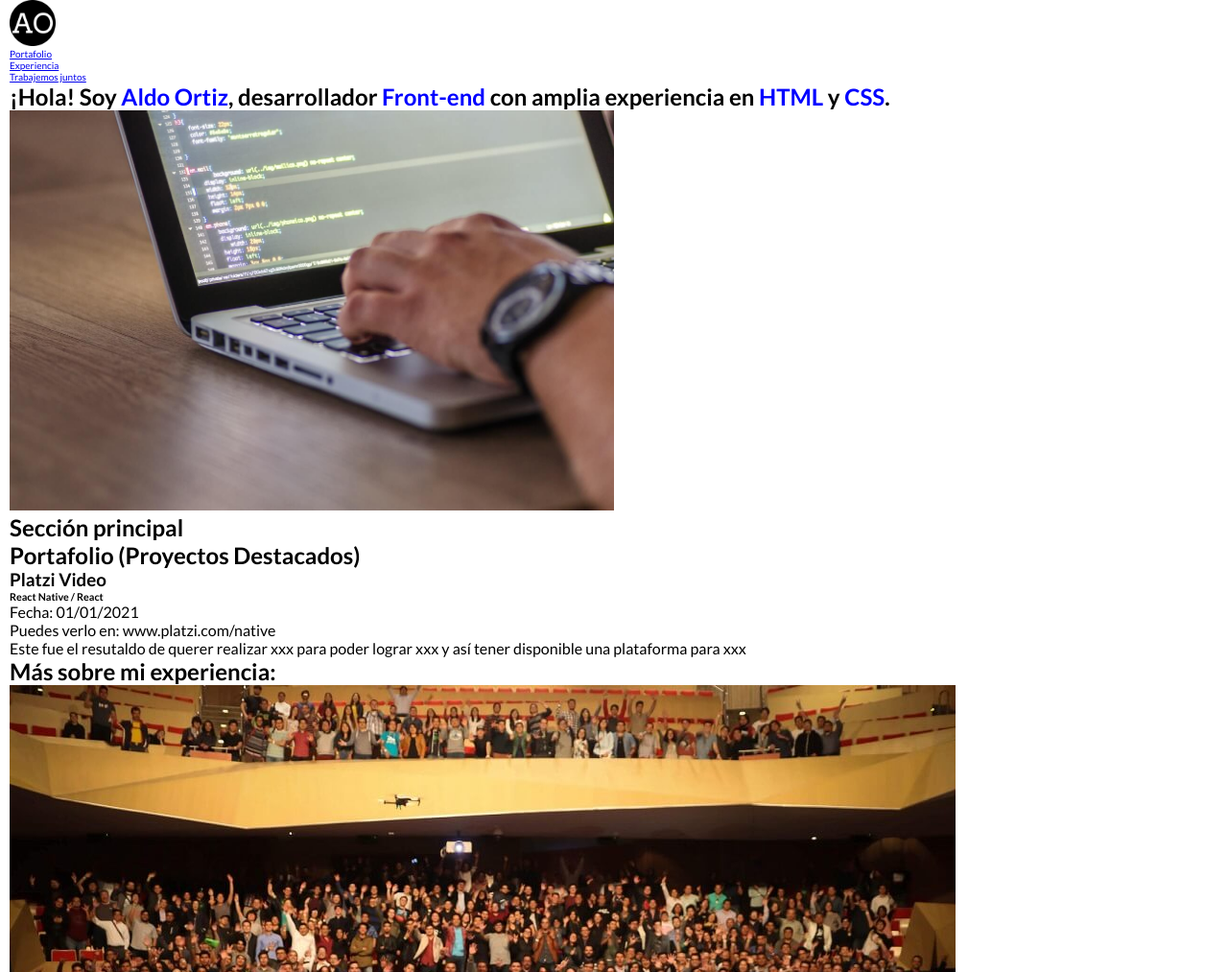
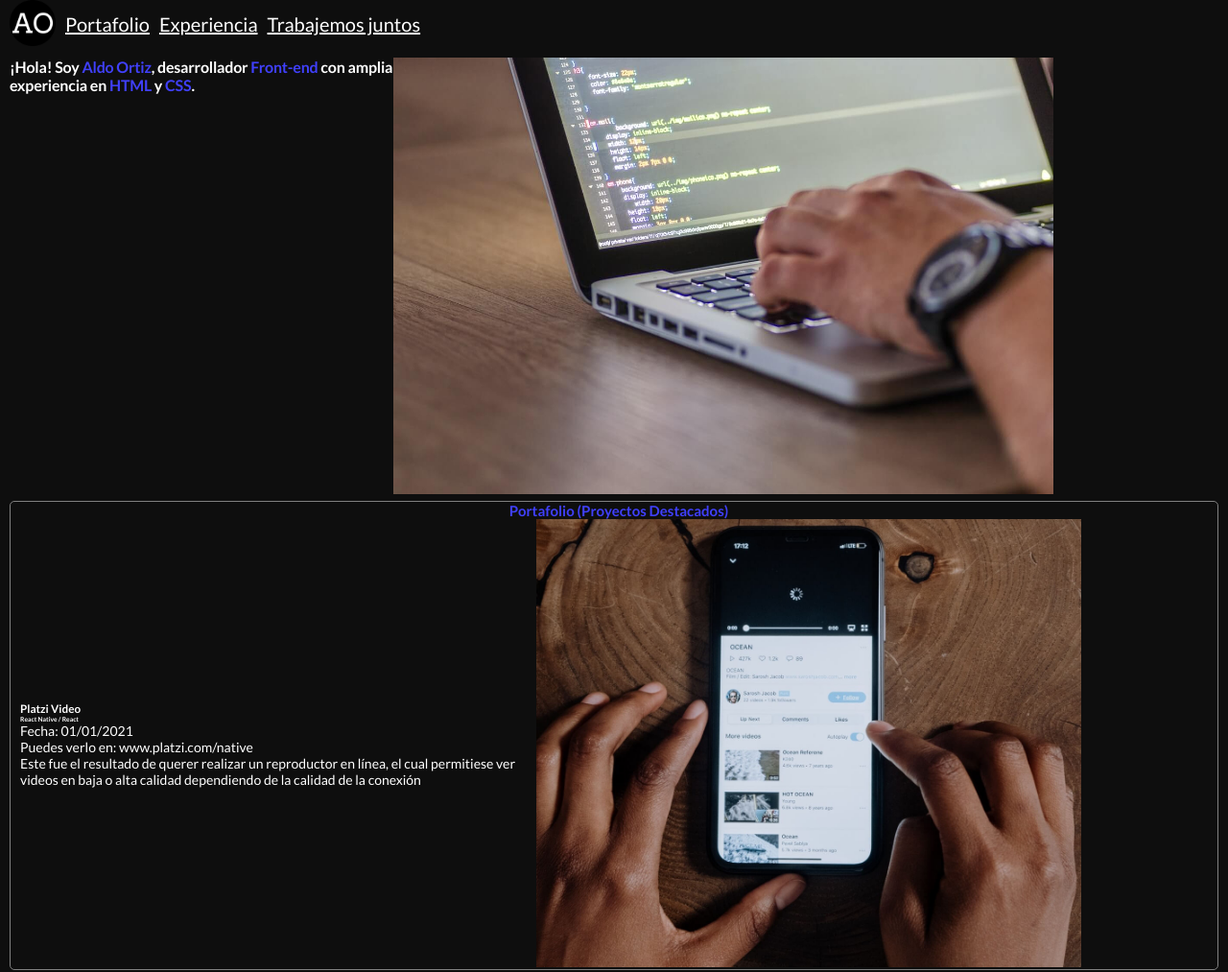
Before and after one commit to ArudoPE/CURSO_DESARROLLO_WEB_ONLINE, a plain HTML site: page index.html in a window 1280 px wide. Shown: the top 1013 px of the page at 96% size. Drawn offline with Linux system fonts and the light colour scheme.

Commit message:
almost done

```diff
--- a/css/style.css
+++ b/css/style.css
@@ -6,36 +6,100 @@
 }
 html {
     font-size: 62.5%;
+}
+body {
+    color: var(--text-color);
+    background-color: var(--background-color);
     font-family: 'Lato', sans-serif;
 }
 /*SHARED*/
 :root {
-    --header-title-font-size: 2rem;
-    --main-text-font-size: 1.6rem;
-    --footer-text-font-size: 1.4rem;
-}
-.header,
-.main,
-.footer {
-    margin-left: 10px;
-    margin-right: 10px;
+    --text-color: white;
+    --title-text-color: rgb(64, 64, 252);
+    --background-color: rgb(14, 14, 14);
+    --header-nav-link-font-size: 1.6rem;
+    --main-h1-font-size: 1.6rem;
+    --main-text-font-size: 1.4rem;
+    --footer-font-size: 1.5rem;
 }
 .image {
-    width: 50%;
+    width: 80%;
+}
+.flex {
+    display: flex;
+}
+.margin {
+    margin: 1rem 1rem 0 1rem;
+}
+.center-text {
+    text-align: center;
+}
+.section-article {
+    column-gap: 10px;
+    align-items: center;
 }
 /*HEADER*/
-.header-title {
-    font-size: var(--header-title-font-size);
+.header {
+    justify-content: center;
+    align-items: center;
+    column-gap: 1rem;
+}
+.nav-link-bar {
+    column-gap: 1rem;
+}
+.nav-link {
+    font-size: var(--header-nav-link-font-size);
+    text-decoration: underline;
+    color: white;
+}
+.nav-list-item {
+    list-style: none;
 }
 /*MAIN*/
-.main {
+.main-title-span,
+.main-section-h2 {
+    color: var(--title-text-color);
+}
+.main-section-h1 {
+    letter-spacing: -0.2px;
+    font-size: var(--main-h1-font-size);
+}
+.section-link {
+    color: var(--text-color);
+}
+.main-text {
     font-size: var(--main-text-font-size);
 }
-.main-title-span {
-    color: blue;
-    font-weight: 700;
+.main-image {
+    width: 80%;
+}
+.portfolio-section,
+.experience-section {
+    flex-direction: column;
+    border: 1px solid grey;
+    border-radius: 5px;
+    margin-bottom: 5px;
+    margin-top: 5px;
+    padding-left: 10px;
 }
 /*FOOTER*/
 .footer {
-    font-size: var(--footer-text-font-size);
+    justify-content: center;
 }
+.footer-text {
+    font-size: var(--footer-font-size);
+}
+/*MEDIA QUERIES*/
+@media (min-width:900px) {
+    :root {
+        --header-nav-link-font-size: 2rem;
+        --footer-font-size: 1.7rem;
+    }
+    .header {
+        justify-content: flex-start;
+        margin-left: 10px;
+    }
+    .nav-link:hover {
+        color: rgb(177, 19, 19);
+    }
+}
--- /dev/null
+++ b/flexPractice/style.css
@@ -0,0 +1,29 @@
+/*RESET*/
+* {
+    box-sizing: border-box;
+    margin: 0;
+    padding: 0;
+}
+/*SHARED*/
+.box {
+    width: 100px;
+    height: 100px;
+    border: 2px solid red;
+}
+.box2 {
+    display: block;
+    width: 99px;
+    padding: 2px;
+    border: 1px solid pink;
+}
+/*MAIN*/
+.flex-container {
+    width:500px;
+    height: 500px;
+    border: 5px solid black;
+    margin: 10px;
+    /* display: flex;
+    flex-direction: row;
+    justify-content: flex-end;
+    align-items: center; */
+}
--- a/index.html
+++ b/index.html
@@ -10,14 +10,14 @@
     <title>Aldo Ortiz | Portafolio</title>
 </head>
 <body>
-    <header class="header">
+    <header class="header flex">
         <div class="logo-container">
             <figure>
                 <img src="./img/favicon.ico" alt="Aldo Ortiz Logo">
             </figure>
         </div>
         <nav class="nav">
-            <div class="nav-link-bar">
+            <div class="nav-link-bar flex">
             <ul>
                 <li class="nav-list-item"><a class="nav-link" href="#portfolio-section">Portafolio</a></li>
             </ul>
@@ -30,8 +30,8 @@
             </div>
         </nav>
     </header>
-    <main class="main">
-        <section class="main-welcome">
+    <main class="main margin">
+        <section class="main-welcome flex">
             <h1 class="main-section-h1">
                 ¡Hola! Soy <span class="main-title-span">Aldo Ortiz</span>, desarrollador
                 <span class="main-title-span">Front-end</span> con amplia experiencia en <span class="main-title-span">HTML</span> y <span class="main-title-span">CSS</span>.
@@ -42,36 +42,39 @@
                 <img class="welcome-image image" src="./img/hero-small.jpg" alt="Main welcome image">
             </picture>
         </section>
-        <section class="main-section">
-            <h2 class="main-section-h2">Sección principal</h2>
+        <section class="portfolio-section flex" id="portfolio-section">
+            <h2 class="main-section-h2 center-text">Portafolio (Proyectos Destacados)</h2>
+            <div class="section-article flex">
+                <div>
+                <div class="section-info">
+                    <h3 class="main-section-h3">Platzi Video</h3>
+                    <h6 class="main-section-h6">React Native / React</h6>
+                    <p class="small-text main-text"><span class="bold">Fecha:</span> 01/01/2021</p>
+                    <p class="small-text main-text"><span class="bold">Puedes verlo en:</span> www.platzi.com/native</p>
+                </div>
+                <p class="main-text">Este fue el resultado de querer realizar un reproductor en línea, el cual
+                    permitiese ver videos en baja o alta calidad dependiendo de la calidad de la conexión</p>
+                </div>
+                <figure>
+                <img class="image" src="./img/video_app.jpg" alt="Video app image"/>
+                </figure>
+                </div>
+            </div>
         </section>
-        <section class="portfolio-section" id="portfolio-section">
-            <h2 class="main-section-h2">Portafolio (Proyectos Destacados)</h2>
-            <article class="portfolio-section-article">
-                <h3 class="main-section-h3">Platzi Video</h3>
-                <h6 class="main-section-h6">React Native / React</h6>
-                <p class="small-text main-text"><span class="bold">Fecha:</span> 01/01/2021</p>
-                <p class="small-text main-text"><span class="bold">Puedes verlo en:</span> www.platzi.com/native</p>
-                <p class="main-text">Este fue el resutaldo de querer realizar xxx para poder lograr xxx y así
-                tener disponible una plataforma para xxx
-                </p>
-            </article>
-        </section>
-        <section class="experience-section" id="experience-section">
+        <section class="experience-section flex" id="experience-section">
             <h2 class="main-section-h2">Más sobre mi experiencia:</h2>
-            <article>
-                <figure>
-                    <img src="./img/platzi-conf.jpg" alt="Platzi Conf Image"/>
-                </figure>
+            <div>
                 <h3 class="main-section-h3">PlaziConf Perú 2021</h3>
                 <p class="main-text">El evento más grande del mundo Tech realizado en Perú.</p>
                 <a href="https://www.youtube.com/watch?v=wFJjY2TISIk&list=PLa28R7QEiMbm8jQh-wugF0u7xbb2TtWuj"
-                target="_blank" alt="Link Platzi Conf">
-                    Ver plática</a>
-            </article>
+                class="section-link" target="_blank" alt="Link Platzi Conf">Ver plática</a>
+                <figure>
+                    <img class="main-image image" src="./img/platzi-conf.jpg" alt="Platzi Conf Image"/>
+                </figure>
+            </div>
         </section>
-        <section class="contact-section" id="contact-section">
-            <form action="/suscripcion/">
+        <section class="contact-section flex" id="contact-section">
+            <form action="/suscripcion/" class="form-email">
                 <h3 class="main-section-h3">¿Creamos algo juntos?</h3>
                 <label for="email">
                     <span class="input-span">Correo:</span>
@@ -81,8 +84,8 @@
             </form>
         </section>
     </main>
-    <footer class="footer">
-        <p>Made with L by ArudoPE</p>
+    <footer class="footer flex">
+        <p class="footer-text">Made with ❤️ by ArudoPE</p>
     </footer>
 </body>
 </html>
```
Also changed, not shown: flexPractice/index.html (added, +19 -0 lines), img/video_app.jpg (added).
